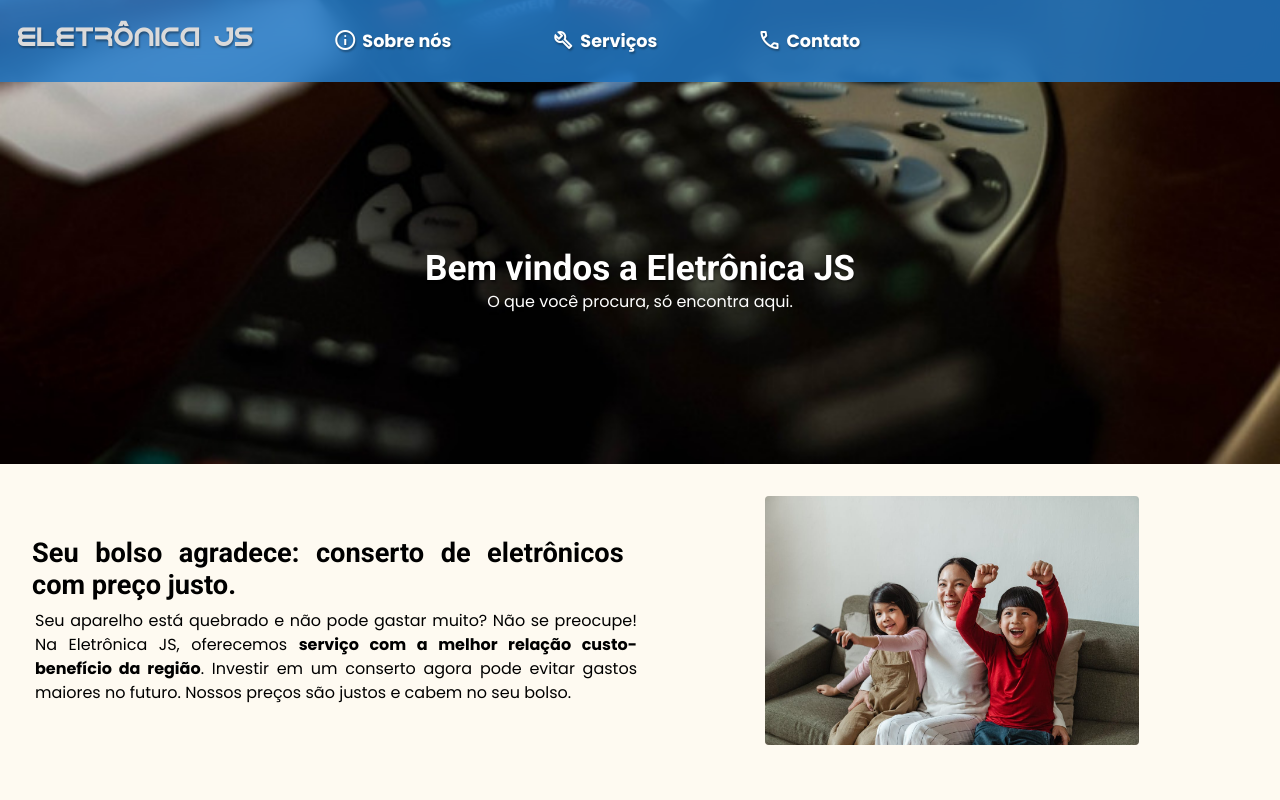
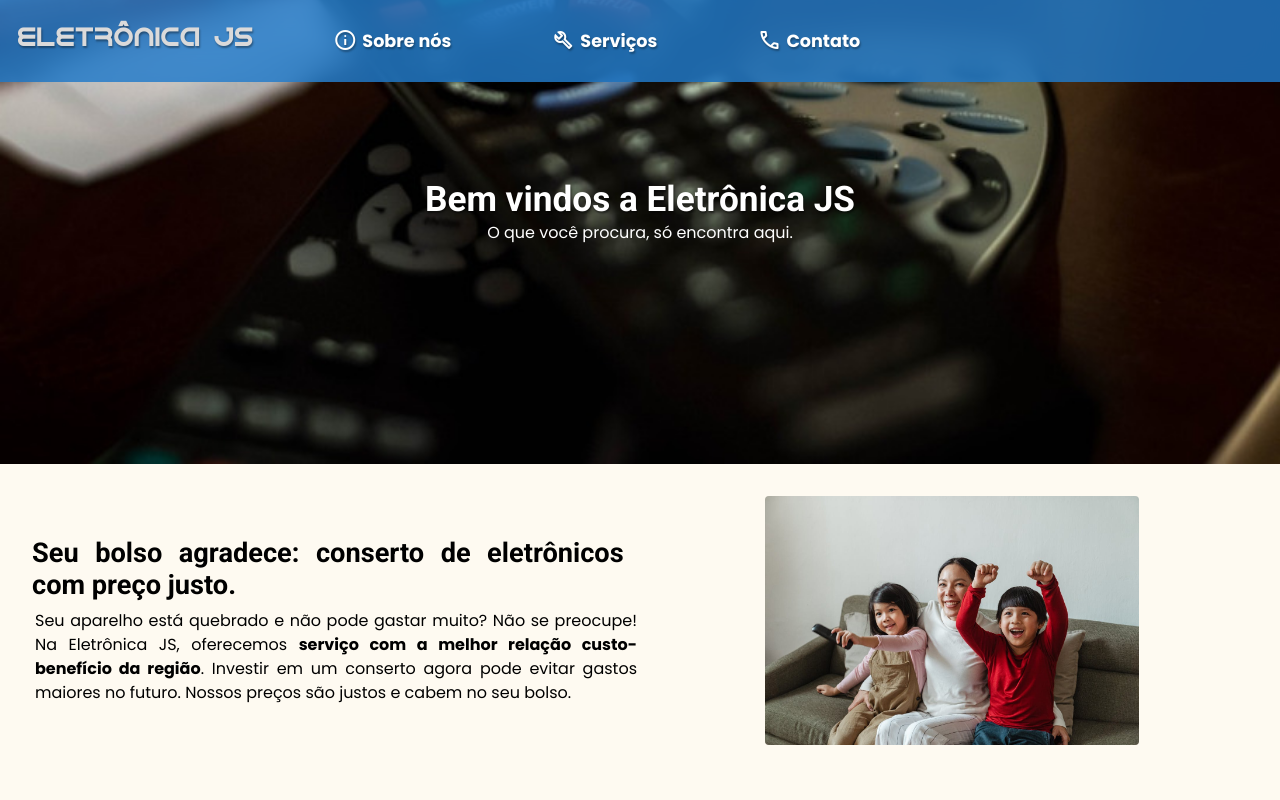
Before and after one commit to Akimkj/EletronicaJS, a plain HTML site: page index.html in a window 1280 px wide. Shown: the top 800 px of the page. Drawn offline with nearby package versions, Linux system fonts and the light colour scheme.

Commit message:
Update stylemain.css

```diff
--- a/styles/stylemain.css
+++ b/styles/stylemain.css
@@ -102,7 +102,7 @@ header {
     background-size: cover;
     color: white;
     height: 58%;
-    position: relative;
+
 
 }
 h1#tituloPrincipal {
@@ -111,13 +111,9 @@ h1#tituloPrincipal {
     text-shadow: 1px 2px 2px rgba(0, 0, 0, 0.452);
 }
 #mainapresentation {
-    position: absolute;
-    top: 50%;
-    left: 50%;
-    transform: translate(-50%, -50%);
     width: 100%;
     text-align: center;
-    margin-top: 3em;
+    margin-top: 6em;
 }
 header > p {
     text-shadow: 1px 1px 1px rgba(0, 0, 0, 0.301);
```
